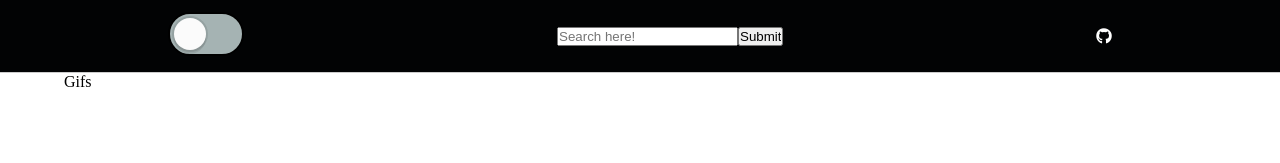
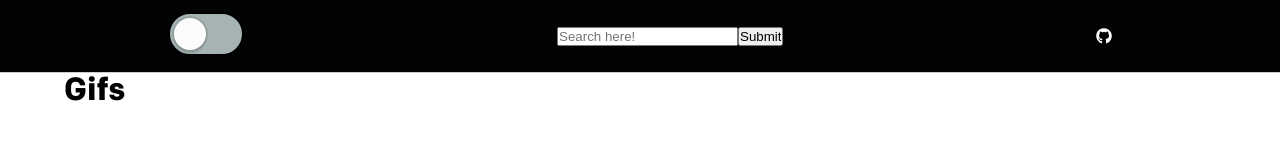
Before and after one commit to itsrojasleon/search-infinite-gifs, a React (Create React App) app: page / in a window 1280 px wide. Shown: the top 163 px of the page. Built offline with nearby package versions, Linux system fonts and the light colour scheme.

Commit message:
Using colfox font

```diff
--- a/src/pages/Home.js
+++ b/src/pages/Home.js
@@ -8,11 +8,15 @@ const Container = styled.div`
   width: 90%;
   margin: auto;
 `;
+const H3 = styled.h3`
+  font-family: "Colfax Bold";
+  font-size: 2em;
+`;
 
 function Home({ toggle }) {
   return (
     <Container>
-      {toggle ? 'Stickers' : 'Gifs'}
+      <H3>{toggle ? 'Stickers' : 'Gifs'}</H3>
       <Suspense fallback={<div>Loading....</div>}>
         <Gifs />
       </Suspense>
```
